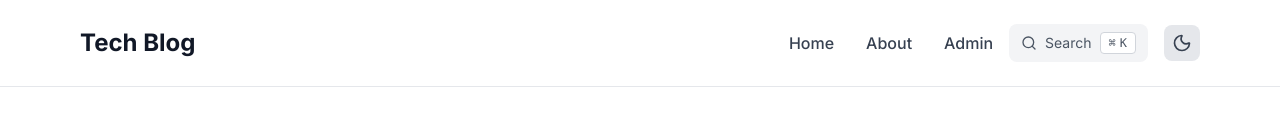
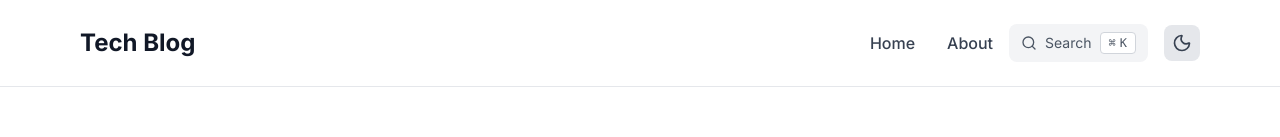
Before and after one commit to muhamadhassan97/blog, a Next.js app: page / in a window 1280 px wide. Shown: the top 137 px of the page. Built offline with nearby package versions, Linux system fonts and the light colour scheme.

Commit message:
Security: Hide admin button from header - admin panel now accessible only via direct URL

```diff
--- a/components/Header.tsx
+++ b/components/Header.tsx
@@ -30,14 +30,6 @@ export default function Header() {
                 About
               </Link>
             </li>
-            <li>
-              <Link
-                href="/admin"
-                className="text-gray-700 dark:text-gray-300 hover:text-blue-600 dark:hover:text-blue-400 transition-colors font-medium"
-              >
-                Admin
-              </Link>
-            </li>
           </ul>
           <SearchBar />
           <ThemeToggle />
```
